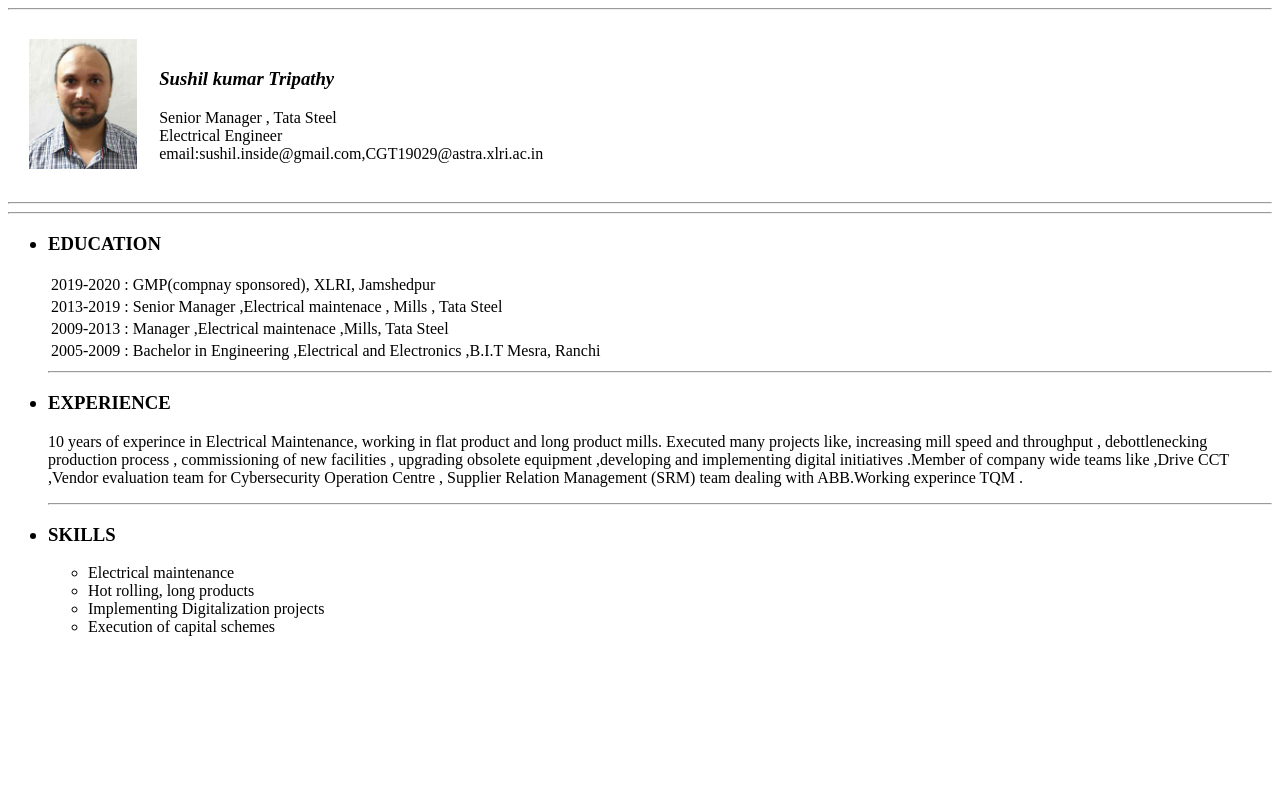
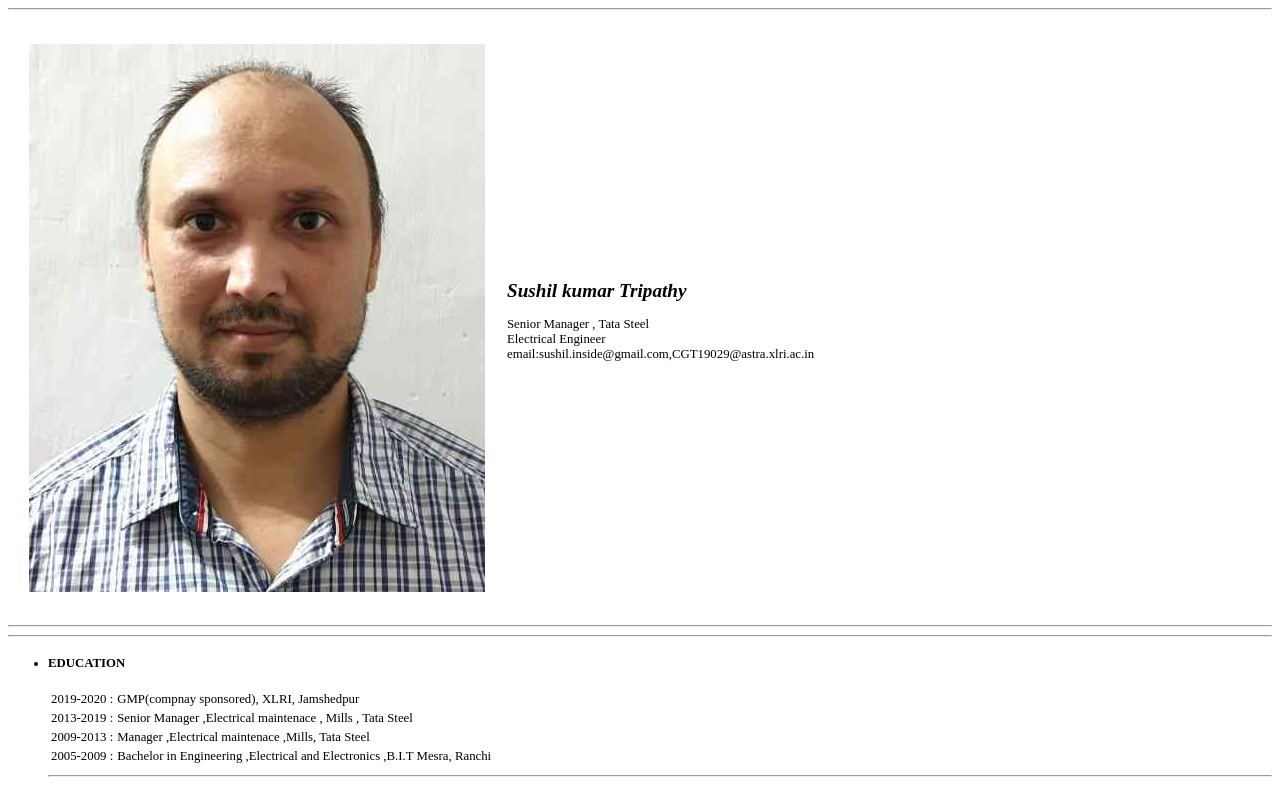
Before and after one commit to sushilkt/CV, a plain HTML site: page index.html in a window 1280 px wide. Shown: the top 793 px of the page. Drawn offline with Linux system fonts and the light colour scheme.

Commit message:
Add files via upload

```diff
--- /dev/null
+++ b/CSS/style.css
@@ -0,0 +1,14 @@
+body{background-color: 	#white;}
+h1{font-size: 6%;}
+p{font-size: 1vw;}
+table{font-size: 1vw;}
+li{font-size: 1vw;}
+em{font-Size: 1.5vw;}
+hr{color: red;}
+img {
+  height:  20%;
+  width: auto;
+}
+img:hover {outline-color: red;
+outline-style: double;
+outline-width: medium;}
--- a/index.html
+++ b/index.html
@@ -3,6 +3,7 @@
   <head>
     <meta charset="utf-8">
     <title>Sushil Kumar Tripathy </title>
+    <link rel="stylesheet" href="css/style.css">
   </head>
   <body>
     <hr>
@@ -10,9 +11,10 @@
       <tr>
         <td><img height="130"src="images/sushil.jpg" alt="sushil"> </td>
         <td><h3><em>Sushil kumar Tripathy</em></h3>
-        Senior Manager , Tata Steel <br>
+        <p>Senior Manager , Tata Steel <br>
       Electrical Engineer <br>
     email:sushil.inside@gmail.com,CGT19029@astra.xlri.ac.in</td>
+    </p>
       </tr>
     </table >
 <hr> <hr>
```
